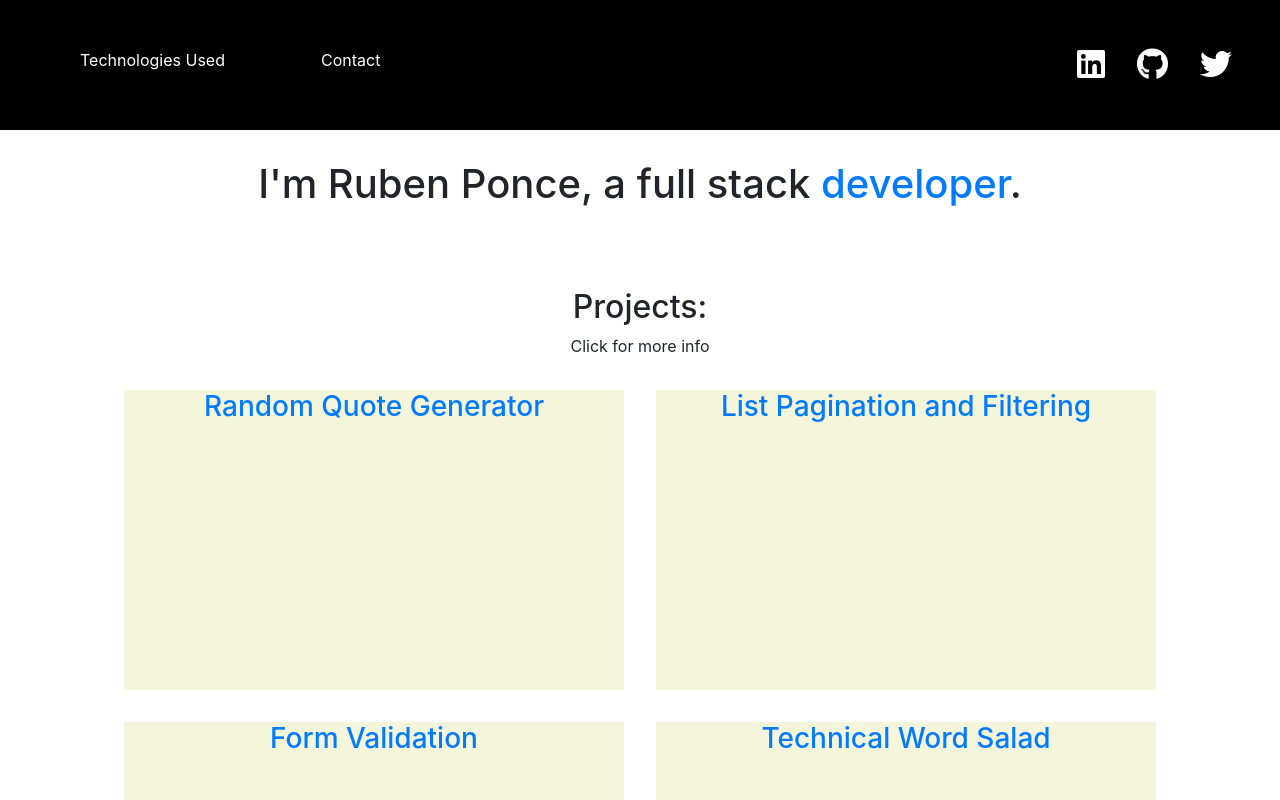
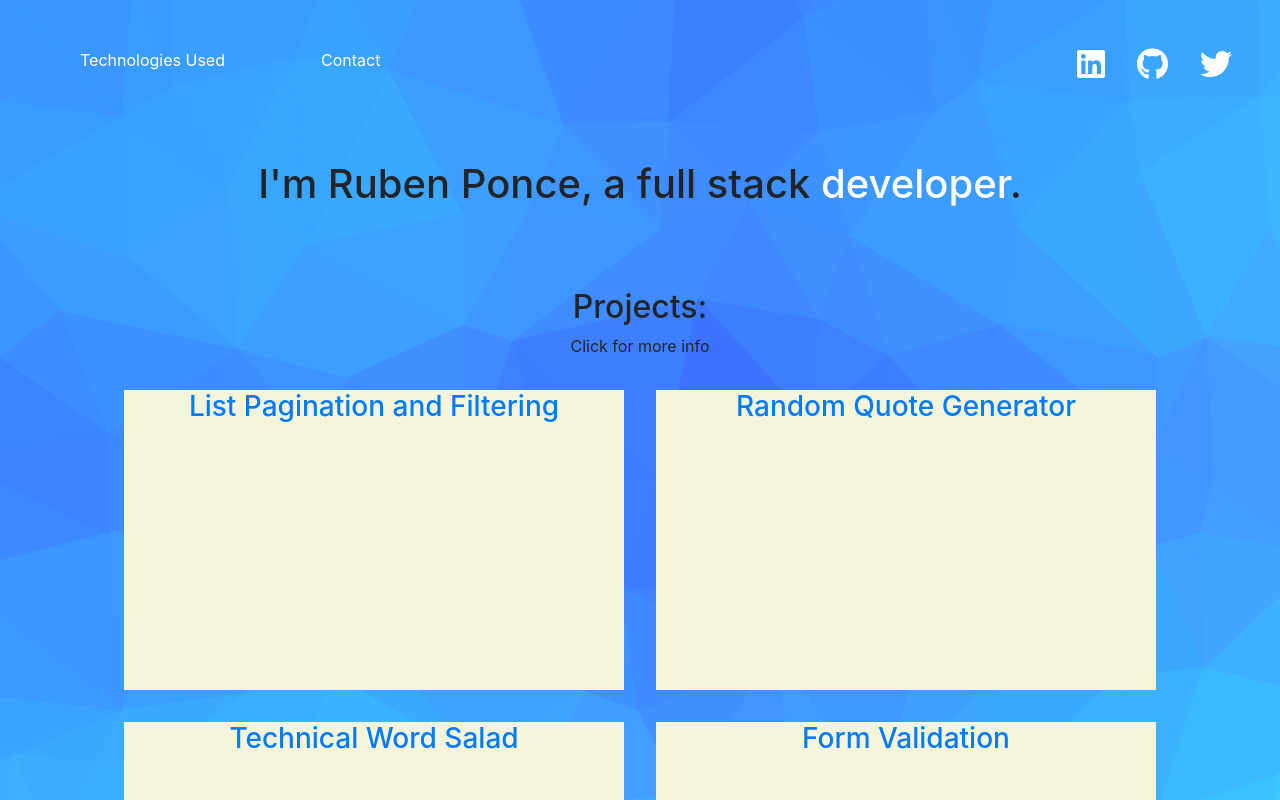
Before and after one commit to RubenPonce/react-portfolio, a React (Create React App) app: page / in a window 1280 px wide. Shown: the top 800 px of the page. Built offline with nearby package versions, Linux system fonts and the light colour scheme.

Commit message:
found an svg that i want to use

```diff
--- a/src/App.css
+++ b/src/App.css
@@ -1,11 +1,18 @@
 .App {
   text-align: center;
   margin-top: 10em;
+
+}
+body{
+  background: url(./components/images/trianglify.svg);
+  height: 800px;
+  background-repeat: no-repeat;
+
 }
 .header{
   display: flex;
   justify-content: space-between;
-  background: black;
+  background: none;
   width: 100%;
   position: fixed;
   z-index: 2;
@@ -36,15 +43,23 @@
 .introduction{
   margin-bottom: 5em;
 }
+.introduction a{
+  color: white;
+}
 
 
 
 .projects-container{
 display: flex;
 flex-wrap: wrap;
-justify-content: center
+justify-content: center;
+flex-direction: row-reverse;
+align-items: flex-end;
+
+
 }
 .project-card{
+
 width: 500px;
 height: 300px;
 background: beige;
```
Also changed, not shown: src/components/images/trianglify.svg (added).
